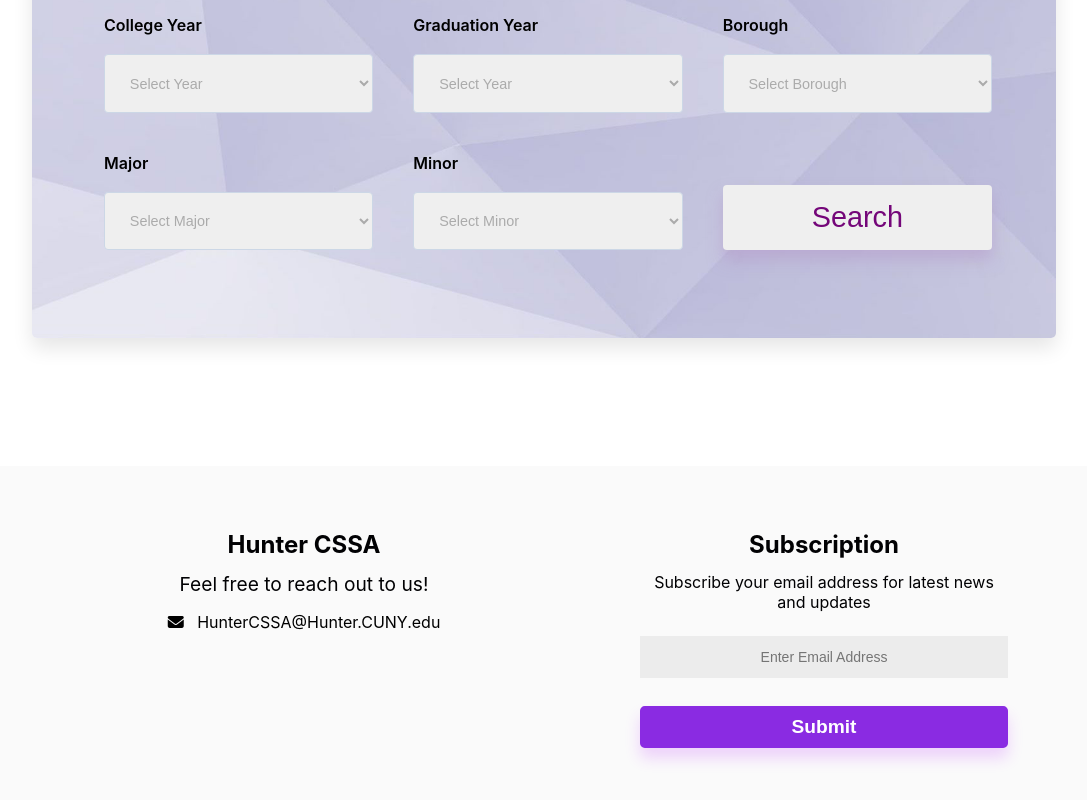
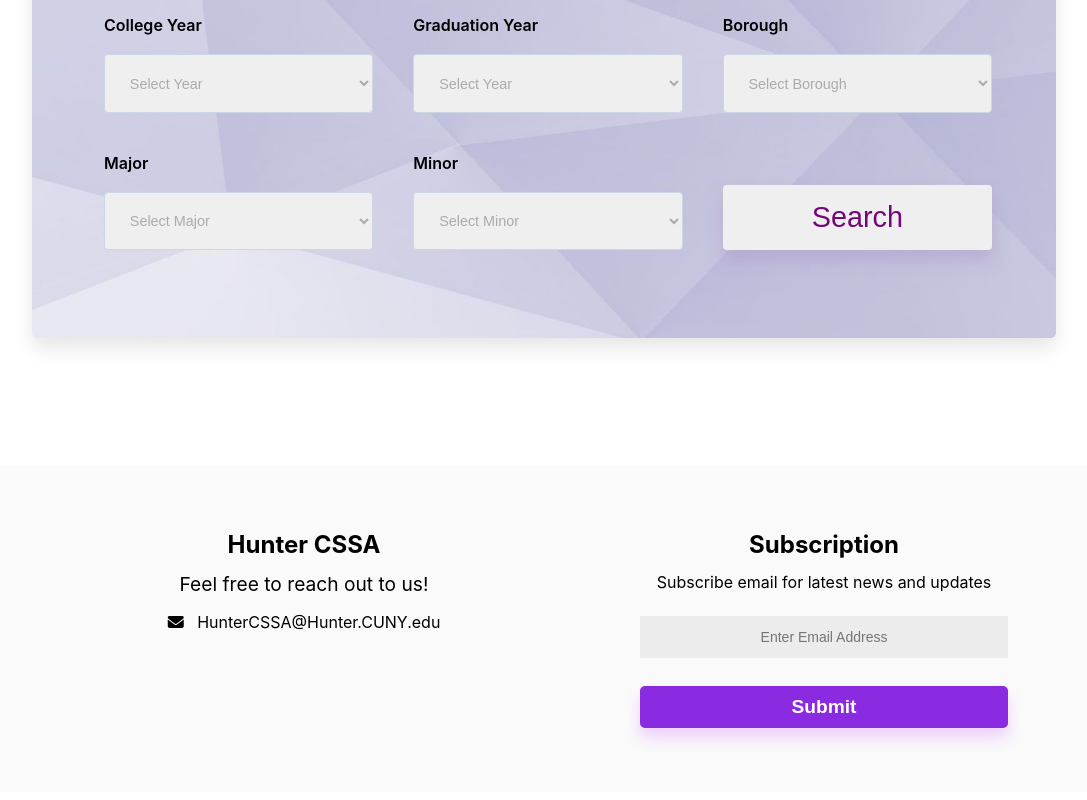
Before and after one commit to Minp45/HunterCssaFrontEnd, a React (Create React App) app in the folder huntercssa/: page / in a window 1280 px wide. Shown: the part 1154-1954 px from the top of the page, without its empty margins (96-1183 px from the left). Built offline with nearby package versions, Linux system fonts and the light colour scheme.

Commit message:
fix style

```diff
--- a/huntercssa/src/components/views/FooterView.js
+++ b/huntercssa/src/components/views/FooterView.js
@@ -16,7 +16,7 @@ const FooterView = () => {
 
                         <ul class="footer-2">
                             <li class="footer-1-child-1">Subscription</li>
-                            <li class="footer-1-child-3"> Subscribe your email address for latest news and updates</li>
+                            <li class="footer-1-child-3"> Subscribe email for latest news and updates</li>
                             <l1><input type="email" placeholder="Enter Email Address"></input></l1>
                             &nbsp;&nbsp;&nbsp;&nbsp;&nbsp;&nbsp;&nbsp;&nbsp;&nbsp;
                             <l1><button className="submit-email">Submit</button></l1>
```
